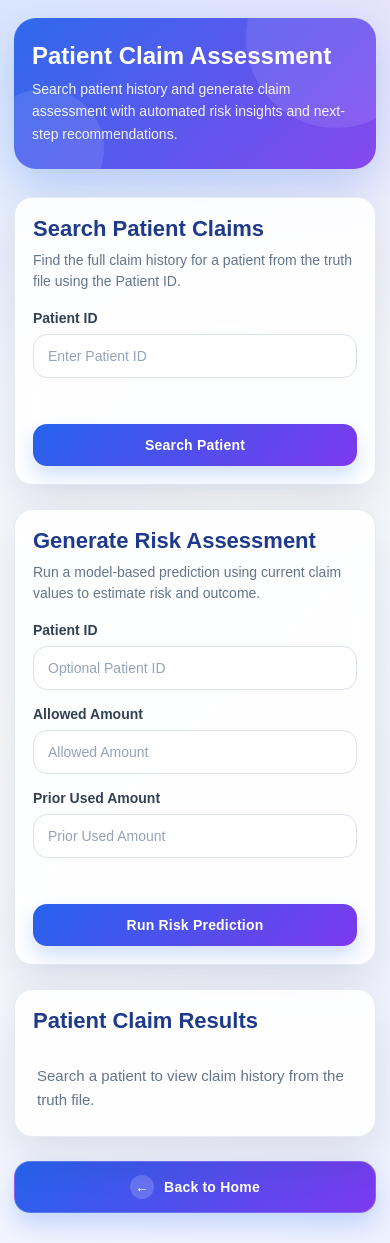
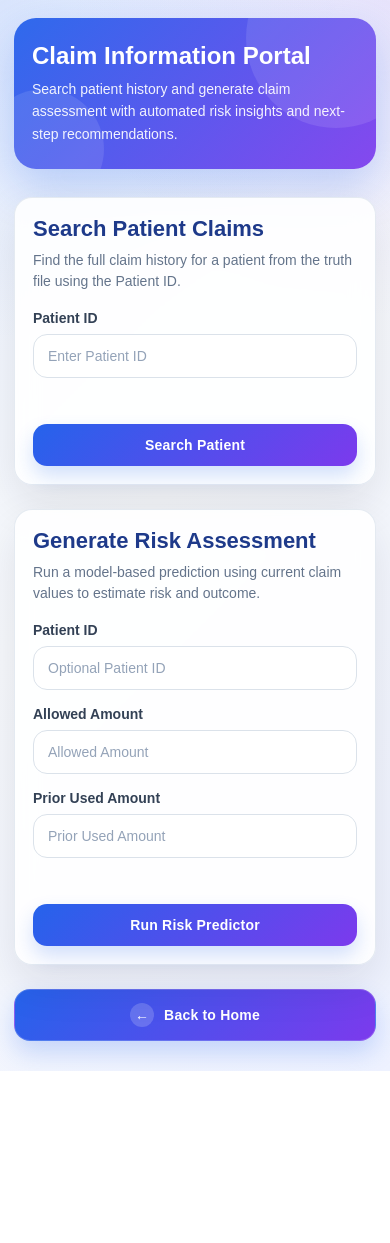
Before and after one commit to Hariniguna2000/Capstone_Project, a Flask app: page /patient-claims in a window 390 px wide. After the commit the page ends 1071 px from the top, so only its background shows below. Run offline with Flask 3, Linux system fonts and the light colour scheme; parts of the project's set-up code (start-up, migrations or seed data) failed here and were passed over.

Commit message:
added changes with final code

```diff
--- a/app.py
+++ b/app.py
@@ -297,6 +297,7 @@ label_map = {
 
 app = Flask(__name__)
 
+
 BASE_DIR = os.path.dirname(os.path.abspath(__file__))
 FILE_PATH = os.path.join(BASE_DIR, "data", "Truth_File.csv")
 MODEL_PATH = os.path.join(BASE_DIR, "log_model.pkl")
@@ -536,6 +537,7 @@ def dashboard():
 @app.route("/patient-claims", methods=["GET", "POST"])
 def patient_claims():
     df = load_data()
+    form_type = ""
     patient_id = ""
     patient_records = []
     prediction = None
@@ -557,74 +559,149 @@ def patient_claims():
             patient_id = request.form.get("patient_id", "").strip()
 
             if "Patient ID" in df.columns:
-                filtered = df[df["Patient ID"].astype(str) == patient_id].copy()
+                filtered = df[df["Patient ID"].astype(str).str.strip() == patient_id].copy()
 
                 if "Date of Service" in filtered.columns:
+                    filtered["Date of Service"] = pd.to_datetime(filtered["Date of Service"], errors="coerce")
                     filtered = filtered.sort_values(by="Date of Service", ascending=True)
 
                 patient_records = filtered.to_dict(orient="records")
 
         elif form_type == "predict_claim":
             patient_id = request.form.get("patient_id", "").strip()
-
             allowed_amount = float(request.form.get("allowed_amount", 0))
             prior_used_amount = float(request.form.get("prior_used_amount", 0))
 
-            input_df = pd.DataFrame([{
-                "Allowed Amount": allowed_amount,
-                "Prior Used Amount": prior_used_amount
-            }])
+            matched_row = None
 
-            # Predict class
-            prediction_value = model.predict(input_df)[0]
-            prediction = label_map.get(prediction_value, "Unknown")
+            if patient_id and "Patient ID" in df.columns:
+                patient_filtered = df[df["Patient ID"].astype(str).str.strip() == patient_id].copy()
 
-            # Predict probabilities
-            probabilities = model.predict_proba(input_df)[0]
-            class_prob_map = dict(zip(model.classes_, probabilities))
+                if not patient_filtered.empty:
+                    if "Date of Service" in patient_filtered.columns:
+                        patient_filtered["Date of Service"] = pd.to_datetime(
+                            patient_filtered["Date of Service"], errors="coerce"
+                        )
+                        patient_filtered = patient_filtered.sort_values(by="Date of Service", ascending=False)
 
-            # Map probabilities to each outcome
-            process_probability = round(class_prob_map.get(0, 0) * 100, 2)
-            denial_probability = round(class_prob_map.get(1, 0) * 100, 2)
-            payment_probability = round(class_prob_map.get(2, 0) * 100, 2)
+                    matched_row = patient_filtered.iloc[0]
 
-            # Confidence = highest predicted probability
-            confidence_score = round(max(probabilities) * 100, 2)
+            if matched_row is not None and "Current Claim Outcome" in matched_row:
+                prediction = str(matched_row["Current Claim Outcome"]).strip()
 
-            # AI-driven risk score
-            # Higher denial/process probability = higher risk
-            risk_score = round(denial_probability + (process_probability * 0.5), 2)
+                if prediction.lower() == "paid":
+                    prediction = "paid"
+                    payment_probability = 100.0
+                    denial_probability = 0.0
+                    process_probability = 0.0
+                    confidence_score = 100.0
+                    risk_score = 10.0
+                    risk_level = "Low"
+                    alert_message = "This claim shows a strong payment likelihood (100.0%)."
+                    recommendation = "Proceed with submission and track payment posting; no immediate intervention required."
+                    next_action = "Continue with standard claim workflow and monitor payment confirmation."
 
-            if risk_score >= 70:
-                risk_level = "High"
-            elif risk_score >= 40:
-                risk_level = "Medium"
-            else:
-                risk_level = "Low"
+                elif prediction == "Patient Letter / Rebill to Secondary":
+                    denial_probability = 100.0
+                    process_probability = 0.0
+                    payment_probability = 0.0
+                    confidence_score = 100.0
+                    risk_score = 95.0
+                    risk_level = "High"
+                    alert_message = "This claim has a high denial or rebill probability (100.0%)."
+                    recommendation = "Send a patient letter with full payment details, outstanding balance, and claim explanation. Also verify if the patient has secondary insurance and rebill the claim accordingly."
+                    next_action = "Initiate patient communication and rebill process to secondary insurance if applicable."
 
-            # AI-driven automated messaging
-            if denial_probability >= process_probability and denial_probability >= payment_probability:
-                alert_message = f"This claim has a high denial or rebill probability ({denial_probability}%)."
-                recommendation = "Review benefit limits, validate supporting documents, and verify payer billing rules before submission."
-                next_action = "Route this claim to the billing review team for immediate validation and correction."
+                elif prediction == "Claim Under Process":
+                    process_probability = 100.0
+                    denial_probability = 0.0
+                    payment_probability = 0.0
+                    confidence_score = 100.0
+                    risk_score = 60.0
+                    risk_level = "Medium"
+                    alert_message = "This claim may require manual verification before final processing (100.0%)."
+                    recommendation = "Recheck the claim for manual errors, validate all claim details, and correct any issues before resubmission."
+                    next_action = "Send claim for manual review and correction by the insurance or billing team."
 
-            elif process_probability >= denial_probability and process_probability >= payment_probability:
-                alert_message = f"This claim may require manual verification before final processing ({process_probability}%)."
-                recommendation = "Review claim details, verify documents, and confirm eligibility before proceeding."
-                next_action = "Keep this claim in the follow-up queue and perform manual review before final submission."
+                else:
+                    input_df = pd.DataFrame([{
+                        "Allowed Amount": allowed_amount,
+                        "Prior Used Amount": prior_used_amount
+                    }])
+
+                    prediction_value = model.predict(input_df)[0]
+                    prediction = label_map.get(prediction_value, "Unknown")
+
+                    probabilities = model.predict_proba(input_df)[0]
+                    class_prob_map = dict(zip(model.classes_, probabilities))
+
+                    process_probability = round(class_prob_map.get(0, 0) * 100, 2)
+                    denial_probability = round(class_prob_map.get(1, 0) * 100, 2)
+                    payment_probability = round(class_prob_map.get(2, 0) * 100, 2)
+
+                    confidence_score = round(max(probabilities) * 100, 2)
+                    risk_score = round(denial_probability + (process_probability * 0.5), 2)
+
+                    if risk_score >= 70:
+                        risk_level = "High"
+                    elif risk_score >= 40:
+                        risk_level = "Medium"
+                    else:
+                        risk_level = "Low"
+
+                    if denial_probability >= process_probability and denial_probability >= payment_probability:
+                        alert_message = f"This claim has a high denial or rebill probability ({denial_probability}%)."
+                        recommendation = "Review benefit limits, validate supporting documents, and verify payer billing rules before submission."
+                        next_action = "Route this claim to the billing review team for immediate validation and correction."
+                    elif process_probability >= denial_probability and process_probability >= payment_probability:
+                        alert_message = f"This claim may require manual verification before final processing ({process_probability}%)."
+                        recommendation = "Review claim details, verify documents, and confirm eligibility before proceeding."
+                        next_action = "Keep this claim in the follow-up queue and perform manual review before final submission."
+                    else:
+                        alert_message = f"This claim shows a strong payment likelihood ({payment_probability}%)."
+                        recommendation = "Proceed with submission and track payment posting; no immediate intervention required."
+                        next_action = "Continue with standard claim workflow and monitor payment confirmation."
 
             else:
-                alert_message = f"This claim shows a strong payment likelihood ({payment_probability}%)."
-                recommendation = "Proceed with submission and track payment posting; no immediate intervention required."
-                next_action = "Continue with standard claim workflow and monitor payment confirmation."
+                input_df = pd.DataFrame([{
+                    "Allowed Amount": allowed_amount,
+                    "Prior Used Amount": prior_used_amount
+                }])
 
-            if patient_id and "Patient ID" in df.columns:
-                filtered = df[df["Patient ID"].astype(str) == patient_id].copy()
+                prediction_value = model.predict(input_df)[0]
+                prediction = label_map.get(prediction_value, "Unknown")
 
-                if "Date of Service" in filtered.columns:
-                    filtered = filtered.sort_values(by="Date of Service", ascending=True)
+                probabilities = model.predict_proba(input_df)[0]
+                class_prob_map = dict(zip(model.classes_, probabilities))
 
-                patient_records = filtered.to_dict(orient="records")
+                process_probability = round(class_prob_map.get(0, 0) * 100, 2)
+                denial_probability = round(class_prob_map.get(1, 0) * 100, 2)
+                payment_probability = round(class_prob_map.get(2, 0) * 100, 2)
+
+                confidence_score = round(max(probabilities) * 100, 2)
+                risk_score = round(denial_probability + (process_probability * 0.5), 2)
+
+                if risk_score >= 70:
+                    risk_level = "High"
+                elif risk_score >= 40:
+                    risk_level = "Medium"
+                else:
+                    risk_level = "Low"
+
+                if denial_probability >= process_probability and denial_probability >= payment_probability:
+                    alert_message = f"This claim has a high denial or rebill probability ({denial_probability}%)."
+                    recommendation = "Review benefit limits, validate supporting documents, and verify payer billing rules before submission."
+                    next_action = "Route this claim to the billing review team for immediate validation and correction."
+                elif process_probability >= denial_probability and process_probability >= payment_probability:
+                    alert_message = f"This claim may require manual verification before final processing ({process_probability}%)."
+                    recommendation = "Review claim details, verify documents, and confirm eligibility before proceeding."
+                    next_action = "Keep this claim in the follow-up queue and perform manual review before final submission."
+                else:
+                    alert_message = f"This claim shows a strong payment likelihood ({payment_probability}%)."
+                    recommendation = "Proceed with submission and track payment posting; no immediate intervention required."
+                    next_action = "Continue with standard claim workflow and monitor payment confirmation."
+
+            patient_records = []
 
             assessment_data = {
                 "allowed_amount": allowed_amount,
@@ -638,6 +715,7 @@ def patient_claims():
 
     return render_template(
         "patient_claims.html",
+        form_type=form_type,
         patient_id=patient_id,
         patient_records=patient_records,
         prediction=prediction,
--- a/templates/dashboard.html
+++ b/templates/dashboard.html
@@ -183,12 +183,12 @@
             </div>
 
             <div class="card">
-                <h3>Total Status Types</h3>
+                <h3>Claim Status </h3>
                 <p>{{ status_counts|length }}</p>
             </div>
 
             <div class="card">
-                <h3>Total Outcome Types</h3>
+                <h3>Predicted Outcome Classes</h3>
                 <p>{{ outcome_counts|length }}</p>
             </div>
         </div>
--- a/templates/patient_claims.html
+++ b/templates/patient_claims.html
@@ -101,7 +101,8 @@
 
         .card,
         .assessment-card,
-        .table-card {
+        .table-card,
+        .history-card {
             background: var(--card);
             backdrop-filter: blur(12px);
             border: 1px solid var(--border);
@@ -116,14 +117,16 @@
 
         .card:hover,
         .assessment-card:hover,
-        .table-card:hover {
+        .table-card:hover,
+        .history-card:hover {
             transform: translateY(-2px);
             box-shadow: 0 22px 52px rgba(15, 23, 42, 0.12);
         }
 
         .card h2,
         .table-card h2,
-        .assessment-title h2 {
+        .assessment-title h2,
+        .history-card h2 {
             margin: 0 0 8px;
             font-size: 22px;
             color: #1e3a8a;
@@ -202,8 +205,7 @@
         .assessment-card {
             padding: 28px;
             margin-bottom: 24px;
-            background:
-                linear-gradient(135deg, rgba(255, 255, 255, 0.96), rgba(248, 251, 255, 0.95));
+            background: linear-gradient(135deg, rgba(255, 255, 255, 0.96), rgba(248, 251, 255, 0.95));
         }
 
         .assessment-top {
@@ -298,6 +300,7 @@
             background: #e5e7eb;
             position: relative;
             box-shadow: inset 0 2px 5px rgba(0, 0, 0, 0.08);
+            animation: fadeInTrack 0.6s ease;
         }
 
         .range-low {
@@ -324,13 +327,43 @@
             content: "";
             position: absolute;
             top: -28px;
-            left: calc({{ risk_score if risk_score else 0 }}% - 10px);
+            left:
+                {% if risk_level == "Low" %}
+                    calc(16.5% - 10px)
+                {% elif risk_level == "Medium" %}
+                    calc(49.5% - 10px)
+                {% elif risk_level == "High" %}
+                    calc(82.5% - 10px)
+                {% else %}
+                    calc(0% - 10px)
+                {% endif %};
             width: 20px;
             height: 20px;
-            background: #111827;
+            border-radius: 50%;
             border: 3px solid white;
-            border-radius: 50%;
-            box-shadow: 0 4px 14px rgba(0, 0, 0, 0.25);
+            background:
+                {% if risk_level == "Low" %}
+                    #22c55e
+                {% elif risk_level == "Medium" %}
+                    #f59e0b
+                {% elif risk_level == "High" %}
+                    #ef4444
+                {% else %}
+                    #111827
+                {% endif %};
+            box-shadow:
+                0 0 12px
+                {% if risk_level == "Low" %}
+                    rgba(34, 197, 94, 0.7)
+                {% elif risk_level == "Medium" %}
+                    rgba(245, 158, 11, 0.7)
+                {% elif risk_level == "High" %}
+                    rgba(239, 68, 68, 0.7)
+                {% else %}
+                    rgba(17, 24, 39, 0.35)
+                {% endif %};
+            transition: left 0.6s ease, background 0.3s ease, box-shadow 0.3s ease;
+            animation: pulseDot 1.6s ease-in-out infinite;
         }
 
         .range-labels {
@@ -340,6 +373,29 @@
             color: #475569;
             margin-top: 10px;
             font-weight: 600;
+        }
+
+        @keyframes fadeInTrack {
+            from {
+                opacity: 0;
+                transform: scaleX(0.96);
+            }
+            to {
+                opacity: 1;
+                transform: scaleX(1);
+            }
+        }
+
+        @keyframes pulseDot {
+            0% {
+                transform: scale(1);
+            }
+            50% {
+                transform: scale(1.08);
+            }
+            100% {
+                transform: scale(1);
+            }
         }
 
         .detail-grid {
@@ -422,12 +478,17 @@
             color: #5b21b6;
         }
 
-        .table-card {
+        .history-card {
             padding: 24px;
+            margin-top: 24px;
         }
 
-        .table-card h2 {
-            margin-bottom: 14px;
+        .history-title {
+            margin-bottom: 16px;
+        }
+
+        .history-title h2 {
+            margin: 0;
         }
 
         .table-wrap {
@@ -471,9 +532,12 @@
 
         .empty-state {
             color: var(--muted);
-            padding: 16px 4px 6px;
+            padding: 18px;
             line-height: 1.6;
             font-size: 15px;
+            border: 1px dashed #cbd5e1;
+            border-radius: 16px;
+            background: linear-gradient(135deg, #f8fbff, #ffffff);
         }
 
         .action-bar {
@@ -560,13 +624,8 @@
 
             .card,
             .assessment-card,
-            .table-card {
+            .history-card {
                 border-radius: 18px;
-            }
-
-            .card,
-            .assessment-card,
-            .table-card {
                 padding: 18px;
             }
 
@@ -629,17 +688,18 @@
 </head>
 
 <body>
-
     <div class="container">
         <div class="page-header">
-            <h1>Patient Claim Assessment</h1>
-            <p>Search patient history and generate claim assessment with automated risk insights and next-step recommendations.</p>
+            <h1>Claim Information Portal</h1>
+            <p>Search patient history and generate claim assessment with automated risk insights and next-step
+                recommendations.</p>
         </div>
 
         <div class="top-grid">
             <div class="card">
                 <h2>Search Patient Claims</h2>
-                <p class="card-subtext">Find the full claim history for a patient from the truth file using the Patient ID.</p>
+                <p class="card-subtext">Find the full claim history for a patient from the truth file using the Patient
+                    ID.</p>
                 <form method="POST" action="/patient-claims">
                     <input type="hidden" name="form_type" value="search_patient">
                     <div class="grid">
@@ -657,25 +717,28 @@
 
             <div class="card">
                 <h2>Generate Risk Assessment</h2>
-                <p class="card-subtext">Run a model-based prediction using current claim values to estimate risk and outcome.</p>
+                <p class="card-subtext">Run a model-based prediction using current claim values to estimate risk and
+                    outcome.</p>
                 <form method="POST" action="/patient-claims">
                     <input type="hidden" name="form_type" value="predict_claim">
                     <div class="grid">
                         <div class="field">
                             <label>Patient ID</label>
-                            <input type="text" name="patient_id" placeholder="Optional Patient ID" value="{{ patient_id }}">
+                            <input type="text" name="patient_id" placeholder="Optional Patient ID">
                         </div>
                         <div class="field">
                             <label>Allowed Amount</label>
-                            <input type="number" step="0.01" name="allowed_amount" placeholder="Allowed Amount" required>
+                            <input type="number" step="0.01" name="allowed_amount" placeholder="Allowed Amount"
+                                required>
                         </div>
                         <div class="field">
                             <label>Prior Used Amount</label>
-                            <input type="number" step="0.01" name="prior_used_amount" placeholder="Prior Used Amount" required>
+                            <input type="number" step="0.01" name="prior_used_amount" placeholder="Prior Used Amount"
+                                required>
                         </div>
                         <div class="field">
                             <label>&nbsp;</label>
-                            <button type="submit">Run Risk Prediction</button>
+                            <button type="submit">Run Risk Predictor</button>
                         </div>
                     </div>
                 </form>
@@ -751,20 +814,23 @@
 
             <div class="message-grid">
                 <div class="message-box alert-box">
-                    <strong>Action Required</strong><br>
+                    <strong>Insight</strong><br>
                     {{ alert_message }}
                 </div>
 
                 <div class="message-box recommend-box">
-                    <strong>Recommendation</strong><br>
+                    <strong>⚠ Alerts and Recommendations</strong><br>
                     {{ recommendation }}
                 </div>
             </div>
         </div>
         {% endif %}
 
-        <div class="table-card">
-            <h2>Patient Claim Results</h2>
+        {% if form_type == "search_patient" %}
+        <div class="history-card">
+            <div class="history-title">
+                <h2>Patient Claim Results</h2>
+            </div>
 
             {% if patient_records %}
             <div class="table-wrap">
@@ -787,16 +853,13 @@
                     </tbody>
                 </table>
             </div>
-            {% elif patient_id %}
-            <div class="empty-state">
-                No claims found for Patient ID <strong>{{ patient_id }}</strong>.
-            </div>
             {% else %}
             <div class="empty-state">
-                Search a patient to view claim history from the truth file.
+                No patient history available.
             </div>
             {% endif %}
         </div>
+        {% endif %}
 
         <div class="action-bar">
             <a href="/" class="home-btn">
@@ -805,7 +868,6 @@
             </a>
         </div>
     </div>
-
 </body>
 
 </html>
```
Also changed, not shown: templates/home.html (+15 -7 lines), templates/model_performance.html (+3 -3 lines).
